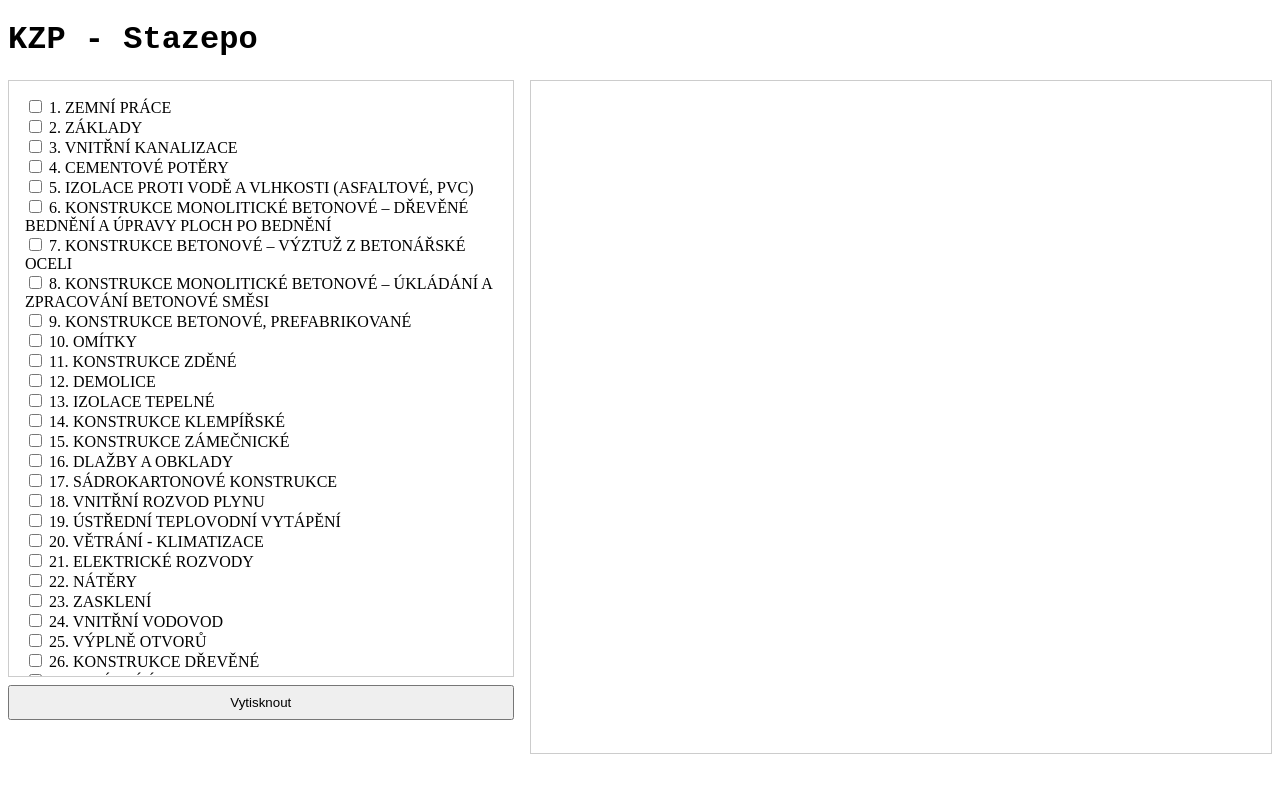
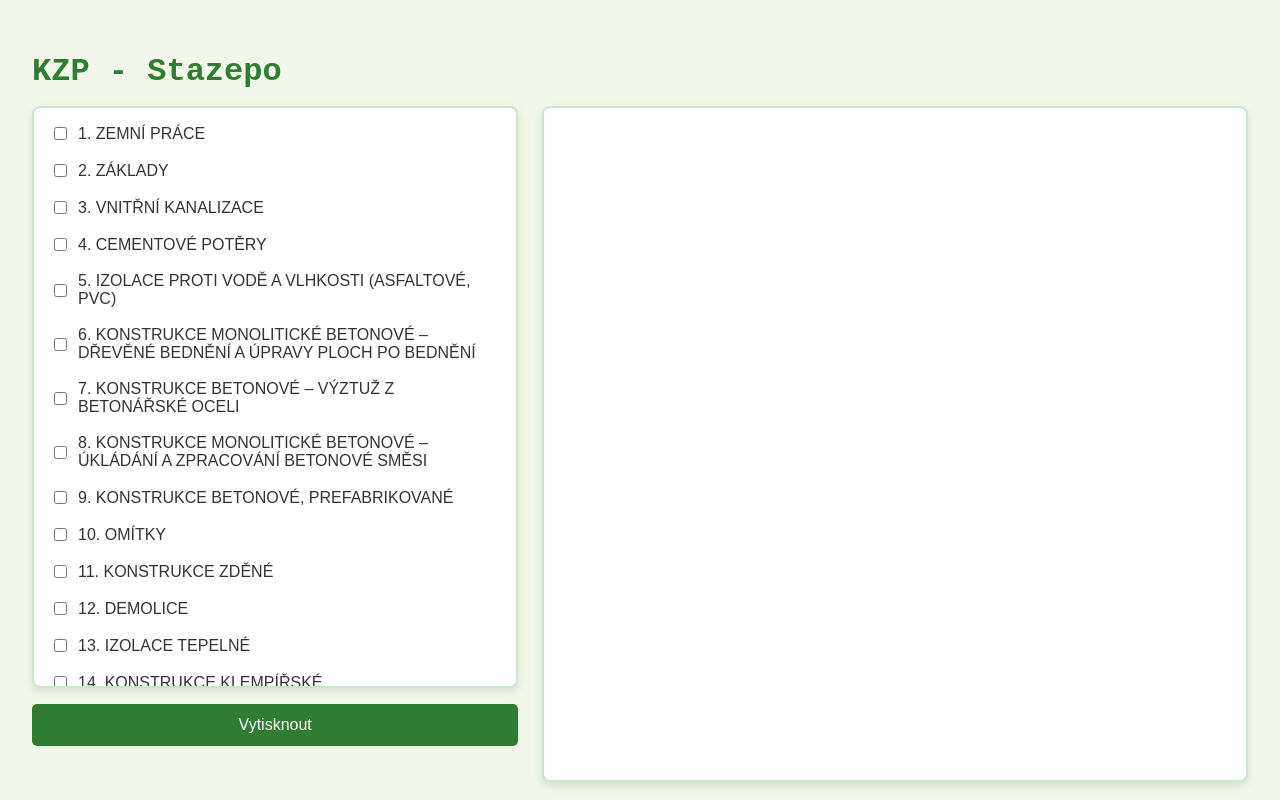
Before and after one commit to DanielBradac/kzp-Stazepo, a SvelteKit app: page / in a window 1280 px wide. Built offline with nearby package versions, Linux system fonts and the light colour scheme.

Commit message:
styling and minor tweaks

```diff
--- a/src/routes/+page.svelte
+++ b/src/routes/+page.svelte
@@ -1,5 +1,4 @@
 <script lang="ts">
-    import { goto } from "$app/navigation";
     import type { KZPCategory } from "../utils/KZPEntities";
     import Form from "./Form.svelte";
     import Table from "./Table.svelte";
@@ -31,42 +30,77 @@
 </div>
 
 <style>
+    :root {
+        --primary-color: #2e7d32;
+        --secondary-color: #f1f8e9;
+        --border-color: #c8e6c9;
+        --text-color: #333;
+        --font-family: "Poppins", sans-serif;
+    }
+
+    :global(body) {
+        font-family: var(--font-family);
+        background-color: var(--secondary-color);
+        color: var(--text-color);
+        margin: 0;
+        padding: 2rem;
+    }
+
     h1 {
+        font-size: 2rem;
+        font-weight: 600;
+        color: var(--primary-color);
+        margin-bottom: 1rem;
         font-family: "Courier New", Courier, monospace;
-        text-align: left;
-        font-size: 2em;
     }
 
     .mainPage {
         display: flex;
-        gap: 1rem; /* Adds spacing between form and table */
-        height: 80vh; /* Set a fixed height for the scroll effect */
+        gap: 1.5rem;
+        height: 80vh;
     }
 
     .formSection {
-        flex: 0 0 40%; /* Takes 40% of the width */
+        flex: 0 0 40%;
         display: flex;
         flex-direction: column;
     }
 
     .formContainer {
-        flex: 1; /* Allows it to grow while keeping the button at the bottom */
-        overflow: auto; /* Enables scrolling */
-        border: 1px solid #ccc; /* Optional: Adds a border for better visibility */
+        flex: 1;
+        overflow: auto;
+        border: 2px solid var(--border-color);
+        border-radius: 8px;
+        background: white;
         padding: 1rem;
+        box-shadow: 0px 4px 10px rgba(0, 0, 0, 0.1);
     }
 
     .printButton {
-        margin-top: 0.5rem;
-        padding: 0.5rem 1rem;
+        margin-top: 1rem;
+        padding: 0.75rem 1.5rem;
+        background-color: var(--primary-color);
+        color: white;
+        border: none;
+        border-radius: 5px;
         cursor: pointer;
+        font-size: 1rem;
+        font-weight: 500;
+        transition: 0.3s;
+    }
+
+    .printButton:hover {
+        background-color: #1b5e20;
     }
 
     .tableContainer {
-        flex: 1; /* Takes the remaining 60% */
-        height: 100%; /* Makes it full height */
-        overflow: auto; /* Enables scrolling */
-        border: 1px solid #ccc; /* Optional: Adds a border for better visibility */
+        flex: 1;
+        height: 100%;
+        overflow: auto;
+        border: 2px solid var(--border-color);
+        border-radius: 8px;
+        background: white;
         padding: 1rem;
+        box-shadow: 0px 4px 10px rgba(0, 0, 0, 0.1);
     }
 </style>
--- a/src/routes/Form.svelte
+++ b/src/routes/Form.svelte
@@ -1,7 +1,6 @@
 <script lang="ts">
   import { findById, type KZPCategory } from "../utils/KZPEntities";
   import { getSelectedCategoriesFromForm } from "./Form";
-  import Table from "./Table.svelte";
 
   export let categories: KZPCategory[];
   export let selectedCategories: KZPCategory[];
@@ -41,3 +40,14 @@
     {/if}
   {/each}
 </form>
+
+<style>
+  label {
+    display: flex;
+    align-items: center;
+    gap: 8px;
+    max-width: 100%;
+    white-space: normal;
+    word-break: break-word;
+  }
+</style>
--- a/src/routes/Table.svelte
+++ b/src/routes/Table.svelte
@@ -8,13 +8,11 @@
 
     export let selectedCategories: KZPCategory[];
     const tableHeaders = getHeaderTitles();
-
-    let tablesContainer: HTMLDivElement;
 </script>
 
-<div bind:this={tablesContainer}>
+<div>
     {#each selectedCategories as category}
-        <table class="table-pagebreak" border="1">
+        <table border="1">
             <thead>
                 <tr>
                     <th colspan={tableHeaders.length}>
@@ -55,11 +53,9 @@
 
 <style>
     table {
-        width: 100%; /* Uniform table width */
-        table-layout: fixed;
+        width: 100%;
         border-collapse: collapse;
-        font-family: "Times New Roman", Times, serif;
-        text-wrap: auto;
+        font-family: "Poppins", sans-serif;
         margin-bottom: 2em;
     }
 
@@ -67,10 +63,11 @@
     td {
         text-align: left;
         padding: 8px;
-        border: 1px solid #ddd;
+        border: 1px solid #2e7d32;
     }
 
     th {
-        background-color: #f4f4f4;
+        background-color: #e8f5e9;
+        font-weight: bold;
     }
 </style>
--- a/src/routes/print/+page.svelte
+++ b/src/routes/print/+page.svelte
@@ -95,45 +95,85 @@
 </div>
 
 <style>
+    :root {
+        --primary-color: #000000; /* Black text */
+        --secondary-color: #ffffff; /* White background */
+        --border-color: #000000; /* Black borders */
+        --text-color: #000000;
+        --font-family: "Poppins", sans-serif;
+    }
+
+    :global(body) {
+        font-family: var(--font-family);
+        background-color: var(--secondary-color);
+        color: var(--text-color);
+        margin: 0;
+        padding: 2rem;
+    }
+
+    h1 {
+        font-size: 2rem;
+        font-weight: bold;
+        text-align: center;
+        color: var(--primary-color);
+        margin-bottom: 1rem;
+    }
+
+    h2 {
+        font-size: 1.5em;
+        text-align: center;
+        color: var(--primary-color);
+    }
+
+    h3 {
+        font-size: 1.2em;
+        color: var(--primary-color);
+    }
+
+    .printPage {
+        margin-bottom: 2em;
+    }
+
+    table {
+        width: 100%;
+        border-collapse: collapse;
+    }
+
     .categoryTable {
-        width: 100%; /* Uniform table width */
+        width: 100%;
         border-collapse: collapse;
-        font-family: "Times New Roman", Times, serif;
-        text-wrap: auto;
+        font-family: var(--font-family);
     }
 
     .categoryTH,
     .categoryTD {
         text-align: left;
         padding: 4px;
-        border: 1px solid #000000;
-    }
-
-    h1 {
-        text-align: center;
-        font-size: 2em;
-    }
-
-    h2 {
-        text-align: center;
-        font-size: 1.5em;
-    }
-
-    h3 {
-        font-size: 1.2em;
-    }
-
-    .printPage {
-        margin-bottom: 2em;
+        border: 1px solid var(--border-color);
     }
 
     button {
         margin-bottom: 2em;
+        padding: 0.75rem 1.5rem;
+        background-color: var(--primary-color);
+        color: var(--secondary-color);
+        border: 1px solid var(--border-color);
+        border-radius: 5px;
+        cursor: pointer;
+        font-size: 1rem;
+    }
+
+    button:hover {
+        background-color: #333;
     }
 
     @media print {
         .printPage {
             page-break-after: always;
+        }
+
+        .printPage:last-child {
+            page-break-after: avoid; /* Prevents an extra blank page */
         }
 
         button {
```
Also changed, not shown: TODO.txt.
